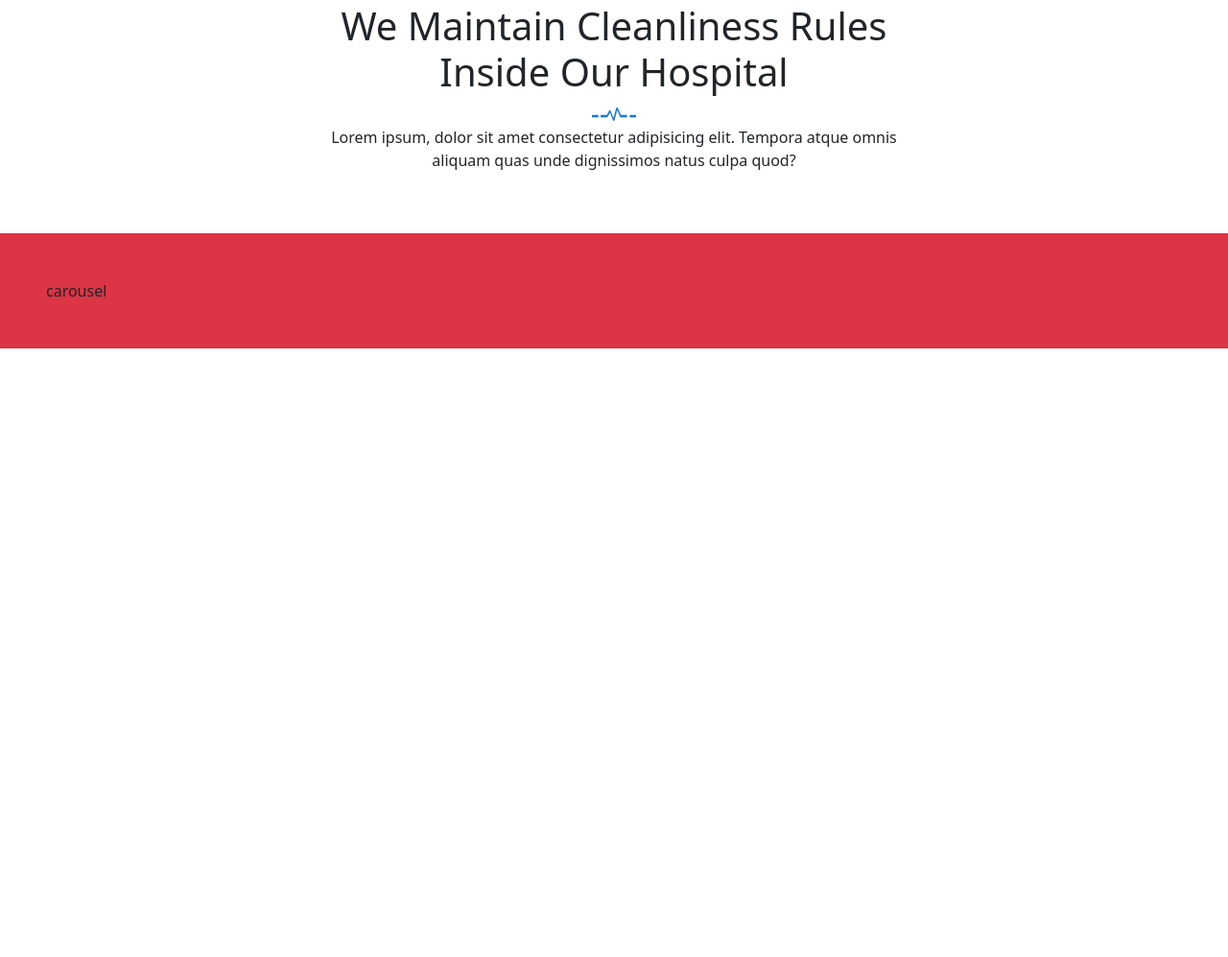
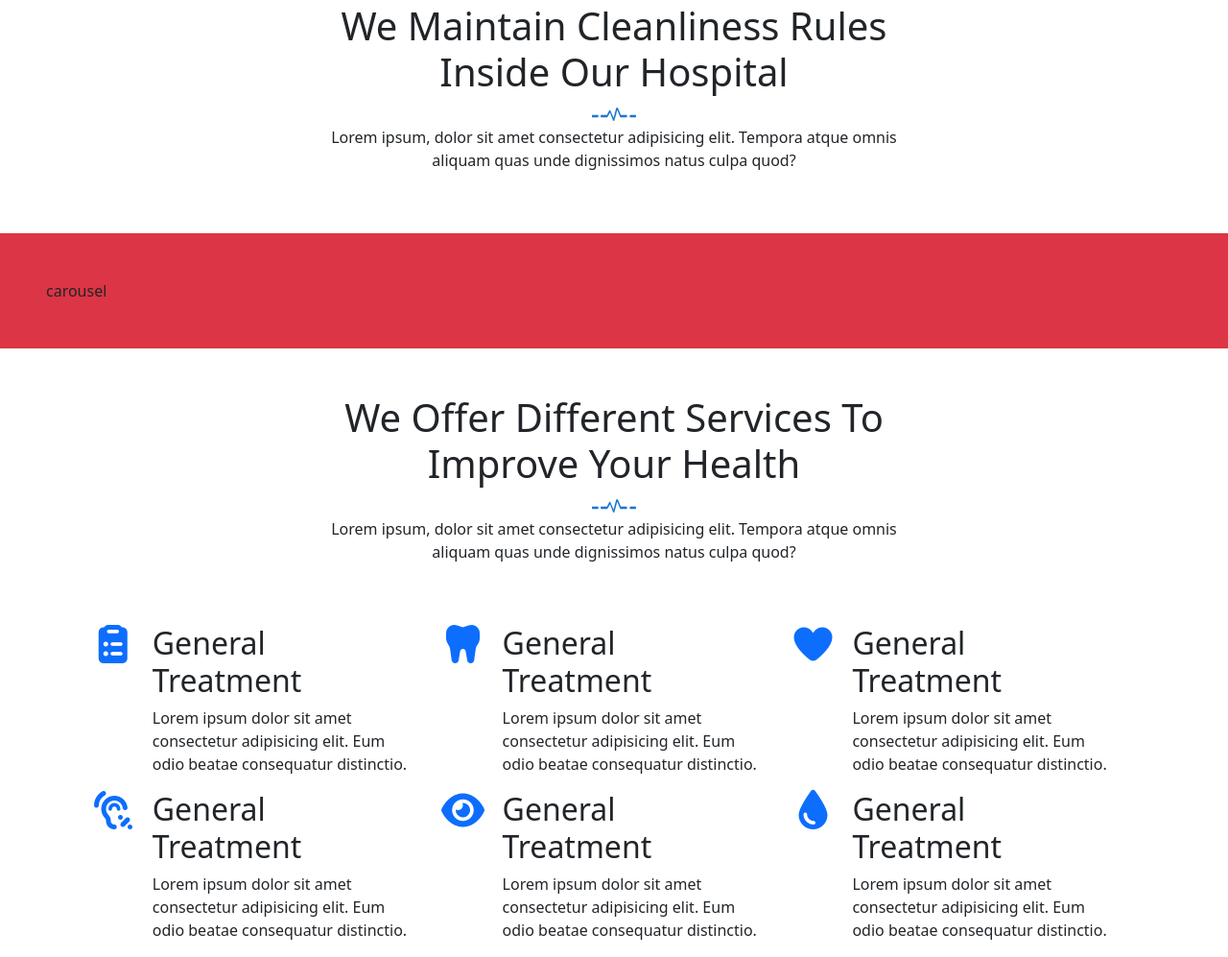
Before and after one commit to oufkirhamza/Projet_final_css_OUFKIR_Hamza, a plain HTML site: page index.html in a window 1280 px wide. Shown: the part 2118-3115 px from the top of the page at 96% size. Before the commit the page ends 2481 px from the top, so only its background shows below. Drawn offline with nearby package versions, Linux system fonts and the light colour scheme.

Commit message:
sixth section

```diff
--- a/index.html
+++ b/index.html
@@ -228,6 +228,69 @@
                 <!--************************************ hna kayna carousel ************************************************* -->
             </div>
         </section>
+        <section>
+            <div class=" py-5 d-flex justify-content-center align-items-center flex-column">
+                <div class=" w-50 d-flex flex-column align-items-center">
+                    <h1 class="text-center">We Offer Different Services To Improve Your Health </h1>
+                    <img src="./public/img/section-img.png" alt="">
+                    <p class="text-center">Lorem ipsum, dolor sit amet consectetur adipisicing elit. Tempora atque omnis
+                        aliquam quas unde
+                        dignissimos natus culpa quod?</p>
+                </div>
+            </div>
+            <div class="d-flex justify-content-center ">
+                <div class="sec6-down d-flex flex-wrap  justify-content-center">
+                    <div class="d-flex gap-3">
+                        <i class="fa-solid fs-1 fa-clipboard-list text-primary"></i>
+                        <div class="w-75">
+                            <h2>General Treatment</h2>
+                            <p>Lorem ipsum dolor sit amet consectetur adipisicing elit. Eum odio beatae consequatur
+                                distinctio. </p>
+                        </div>
+                    </div>
+                    <div class="d-flex gap-3">
+                        <i class="fa-solid fs-1 fa-tooth text-primary"></i>
+                        <div class="w-75">
+                            <h2>General Treatment</h2>
+                            <p>Lorem ipsum dolor sit amet consectetur adipisicing elit. Eum odio beatae consequatur
+                                distinctio. </p>
+                        </div>
+                    </div>
+                    <div class="d-flex gap-3">
+                        <i class="fa-solid fs-1 fa-heart text-primary"></i>
+                        <div class="w-75">
+                            <h2>General Treatment</h2>
+                            <p>Lorem ipsum dolor sit amet consectetur adipisicing elit. Eum odio beatae consequatur
+                                distinctio. </p>
+                        </div>
+                    </div>
+                    <div class="d-flex gap-3">
+                        <i class="fa-solid fa-ear-listen fa-flip-horizontal fs-1 text-primary"></i>
+                        <div class="w-75">
+                            <h2>General Treatment</h2>
+                            <p>Lorem ipsum dolor sit amet consectetur adipisicing elit. Eum odio beatae consequatur
+                                distinctio. </p>
+                        </div>
+                    </div>
+                    <div class="d-flex gap-3">
+                        <i class="fa-solid fs-1 fa-eye text-primary"></i>
+                        <div class="w-75">
+                            <h2>General Treatment</h2>
+                            <p>Lorem ipsum dolor sit amet consectetur adipisicing elit. Eum odio beatae consequatur
+                                distinctio. </p>
+                        </div>
+                    </div>
+                    <div class="d-flex gap-3">
+                        <i class="fa-solid fs-1 fa-droplet text-primary"></i>
+                        <div class="w-75">
+                            <h2>General Treatment</h2>
+                            <p>Lorem ipsum dolor sit amet consectetur adipisicing elit. Eum odio beatae consequatur
+                                distinctio. </p>
+                        </div>
+                    </div>
+                </div>
+            </div>
+        </section>
 
 
 
```
